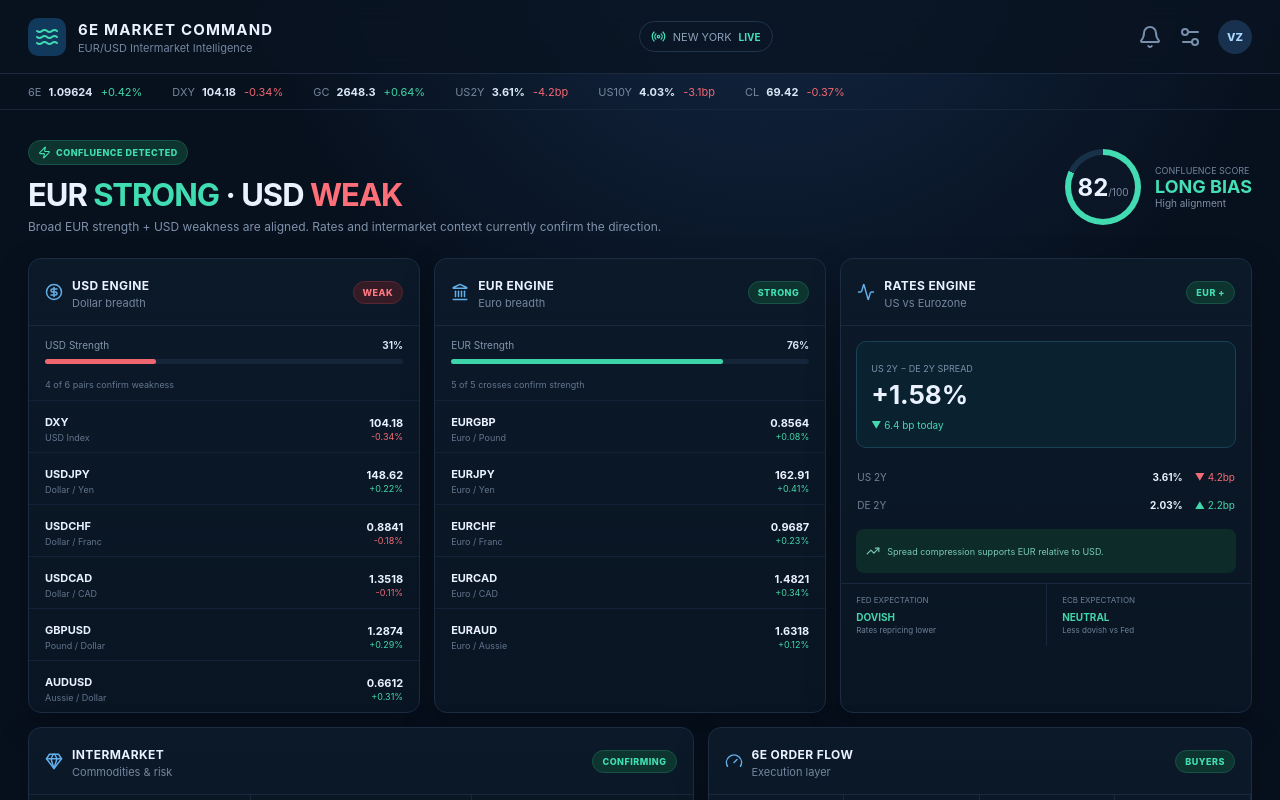
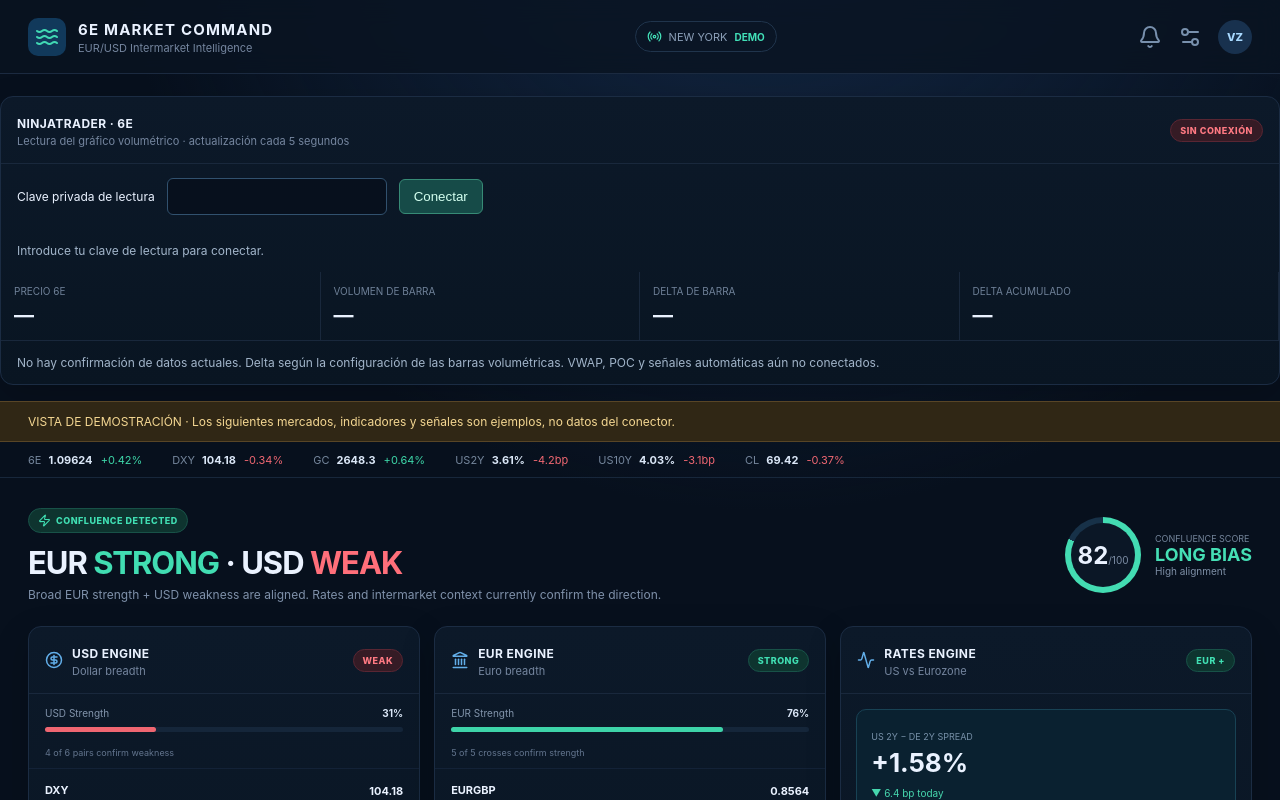
Before and after one commit to vjzuniromero89-stack/6E-Market-Command, a Next.js app: page / in a window 1280 px wide. Shown: the top 800 px of the page. Built offline with nearby package versions, Linux system fonts and the light colour scheme.

Commit message:
Add files via upload

```diff
--- /dev/null
+++ b/app/LiveFeed.js
@@ -0,0 +1,52 @@
+'use client';
+import { useEffect, useState } from 'react';
+
+const format = value => typeof value === 'number' ? value.toLocaleString('en-US') : '—';
+export default function LiveFeed() {
+  const [key, setKey] = useState('');
+  const [token, setToken] = useState('');
+  const [result, setResult] = useState(null);
+  const [message, setMessage] = useState('Introduce tu clave de lectura para conectar.');
+  const [now, setNow] = useState(0);
+  useEffect(() => {
+    if (!token) return;
+    let stopped = false, timer;
+    const controller = new AbortController();
+    async function poll() {
+      try {
+        const response = await fetch('/api/ninjatrader', {
+          headers: { Authorization: `Bearer ${token}` }, cache: 'no-store',
+          signal: AbortSignal.any([controller.signal, AbortSignal.timeout(8000)]),
+        });
+        const data = await response.json();
+        if (!response.ok) throw Error(data.error || 'No se pudo conectar.');
+        if (!stopped) { setResult(data); setMessage(''); setNow(Date.now()); }
+      } catch (error) {
+        if (!stopped) { setResult(null); setMessage(error.name === 'TypeError' ? 'Sin conexión con la web.' : error.message); }
+      }
+      if (!stopped) timer = setTimeout(poll, 5000);
+    }
+    poll();
+    const clock = setInterval(() => setNow(Date.now()), 1000);
+    return () => { stopped = true; clearTimeout(timer); clearInterval(clock); controller.abort(); };
+  }, [token]);
+  const snapshot = result?.snapshot;
+  const age = snapshot ? Math.max(0, Math.floor((now - Date.parse(snapshot.sentAt)) / 1000)) : null;
+  const live = result?.status === 'live' && age !== null && age < 20;
+  return <section className="livefeed card" aria-label="Conexión NinjaTrader">
+    <div className="ct"><div><b>NINJATRADER · 6E</b><span>Lectura del gráfico volumétrico · actualización cada 5 segundos</span></div><span className={'pill ' + (live ? 'green' : 'red')}>{live ? 'RECIBIENDO DATOS' : snapshot ? 'DATOS ANTIGUOS' : 'SIN CONEXIÓN'}</span></div>
+    {!token ? <form className="connectform" onSubmit={event => { event.preventDefault(); setToken(key.trim()); setKey(''); }}>
+      <label htmlFor="readkey">Clave privada de lectura</label>
+      <input id="readkey" type="password" autoComplete="off" value={key} onChange={e => setKey(e.target.value)} minLength={32} required />
+      <button type="submit">Conectar</button>
+    </form> : <div className="feedmeta"><span>{snapshot?.instrument || 'Esperando NinjaTrader…'}</span><button onClick={() => { setToken(''); setResult(null); setMessage('Conexión cerrada.'); }}>Desconectar</button></div>}
+    <p className="feedmessage" role="status">{message || (snapshot ? `Último envío hace ${age} s · barra ${snapshot.barTime} (hora del gráfico)` : 'Esperando el primer envío. Abre el gráfico con el conector activado.')}</p>
+    <div className="flowgrid">
+      <div><span>PRECIO 6E</span><b>{snapshot ? snapshot.price.toFixed(5) : '—'}</b></div>
+      <div><span>VOLUMEN DE BARRA</span><b>{format(snapshot?.barVolume)}</b></div>
+      <div><span>DELTA DE BARRA</span><b>{format(snapshot?.barDelta)}</b></div>
+      <div><span>DELTA ACUMULADO</span><b>{format(snapshot?.cumulativeDelta)}</b></div>
+    </div>
+    <p className="feedmessage">{live ? 'Datos del gráfico conectado; verifica que tu conexión de NinjaTrader sea Live.' : 'No hay confirmación de datos actuales.'} Delta según la configuración de las barras volumétricas. VWAP, POC y señales automáticas aún no conectados.</p>
+  </section>;
+}
--- /dev/null
+++ b/app/api/ninjatrader/route.js
@@ -0,0 +1,49 @@
+import { authorized, validateSnapshot, redis, feedKey } from '../../../lib/feed.mjs';
+
+export const runtime = 'nodejs';
+export const dynamic = 'force-dynamic';
+const json = (body, status = 200) => Response.json(body, {
+  status, headers: { 'Cache-Control': 'no-store, private', 'X-Content-Type-Options': 'nosniff' },
+});
+
+export async function GET(request) {
+  if (!authorized(request, process.env.DASHBOARD_READ_TOKEN)) return json({ error: 'Clave de lectura incorrecta o no configurada.' }, 401);
+  try {
+    const stored = await redis(['GET', feedKey()]);
+    if (!stored) return json({ status: 'waiting', snapshot: null });
+    const snapshot = JSON.parse(stored);
+    const age = Date.now() - Date.parse(snapshot.sentAt);
+    return json({ status: age >= -5000 && age < 20000 ? 'live' : 'stale', snapshot });
+  } catch {
+    return json({ error: 'Configura o revisa la conexión de almacenamiento en Vercel.' }, 503);
+  }
+}
+
+export async function POST(request) {
+  if (!authorized(request, process.env.NINJATRADER_INGEST_TOKEN)) return json({ error: 'Unauthorized' }, 401);
+  if (!request.headers.get('content-type')?.startsWith('application/json')) return json({ error: 'Expected JSON' }, 415);
+  let snapshot;
+  try {
+    if (!request.body) throw Error('Empty body');
+    const reader = request.body.getReader();
+    const chunks = []; let size = 0;
+    while (true) {
+      const { done, value } = await reader.read();
+      if (done) break;
+      size += value.byteLength;
+      if (size > 8192) { await reader.cancel(); return json({ error: 'Payload too large' }, 413); }
+      chunks.push(Buffer.from(value));
+    }
+    snapshot = validateSnapshot(JSON.parse(Buffer.concat(chunks).toString('utf8')));
+  } catch {
+    return json({ error: 'Invalid snapshot or Windows clock out of sync' }, 400);
+  }
+  try {
+    // Atomic: an older request must never overwrite a newer observation.
+    const script = "local old=redis.call('GET',KEYS[1]); if old and cjson.decode(old).sentAt >= ARGV[2] then return 0 end; redis.call('SET',KEYS[1],ARGV[1],'EX',120); return 1";
+    await redis(['EVAL', script, 1, feedKey(), JSON.stringify(snapshot), snapshot.sentAt]);
+    return json({ ok: true });
+  } catch {
+    return json({ error: 'Storage unavailable' }, 503);
+  }
+}
--- a/app/page.js
+++ b/app/page.js
@@ -1,4 +1,5 @@
 'use client';
+import LiveFeed from './LiveFeed';
 import {Activity, Bell, ChevronRight, CircleDollarSign, Gauge, Gem, Landmark, Menu, Radio, Settings2, ShieldAlert, TrendingDown, TrendingUp, Waves, Zap} from 'lucide-react';
 const usd=[['DXY','USD Index','104.18','-0.34%','down'],['USDJPY','Dollar / Yen','148.62','+0.22%','up'],['USDCHF','Dollar / Franc','0.8841','-0.18%','down'],['USDCAD','Dollar / CAD','1.3518','-0.11%','down'],['GBPUSD','Pound / Dollar','1.2874','+0.29%','up'],['AUDUSD','Aussie / Dollar','0.6612','+0.31%','up']];
 const eur=[['EURGBP','Euro / Pound','0.8564','+0.08%','up'],['EURJPY','Euro / Yen','162.91','+0.41%','up'],['EURCHF','Euro / Franc','0.9687','+0.23%','up'],['EURCAD','Euro / CAD','1.4821','+0.34%','up'],['EURAUD','Euro / Aussie','1.6318','+0.12%','up']];
@@ -7,8 +8,8 @@ function Pill({children,tone='neutral'}){return <span className={'pill '+tone}>{
 function Pair({p}){return <div className="pair"><div><b>{p[0]}</b><span>{p[1]}</span></div><div className="pairR"><strong>{p[2]}</strong><em className={p[4]}>{p[3]}</em></div></div>}
 function Meter({label,value,sub,tone}){return <div className="meter"><div className="meterTop"><span>{label}</span><b>{value}</b></div><div className="track"><i className={tone} style={{width:value}}/></div><small>{sub}</small></div>}
 export default function Page(){return <main>
-<header><div className="brand"><div className="logo"><Waves/></div><div><b>6E MARKET COMMAND</b><span>EUR/USD Intermarket Intelligence</span></div></div><div className="session"><Radio size={15}/><span>NEW YORK</span><b>LIVE</b></div><div className="headicons"><Bell/><Settings2/><div className="avatar">VZ</div></div></header>
-<div className="ticker"><span>6E <b>1.09624</b> <i>+0.42%</i></span><span>DXY <b>104.18</b> <i className="red">-0.34%</i></span><span>GC <b>2648.3</b> <i>+0.64%</i></span><span>US2Y <b>3.61%</b> <i className="red">-4.2bp</i></span><span>US10Y <b>4.03%</b> <i className="red">-3.1bp</i></span><span>CL <b>69.42</b> <i className="red">-0.37%</i></span></div>
+<header><div className="brand"><div className="logo"><Waves/></div><div><b>6E MARKET COMMAND</b><span>EUR/USD Intermarket Intelligence</span></div></div><div className="session"><Radio size={15}/><span>NEW YORK</span><b>DEMO</b></div><div className="headicons"><Bell/><Settings2/><div className="avatar">VZ</div></div></header>
+<LiveFeed/><div className="demo-label">VISTA DE DEMOSTRACIÓN · Los siguientes mercados, indicadores y señales son ejemplos, no datos del conector.</div><div className="ticker"><span>6E <b>1.09624</b> <i>+0.42%</i></span><span>DXY <b>104.18</b> <i className="red">-0.34%</i></span><span>GC <b>2648.3</b> <i>+0.64%</i></span><span>US2Y <b>3.61%</b> <i className="red">-4.2bp</i></span><span>US10Y <b>4.03%</b> <i className="red">-3.1bp</i></span><span>CL <b>69.42</b> <i className="red">-0.37%</i></span></div>
 <section className="hero"><div><Pill tone="green"><Zap size={13}/> CONFLUENCE DETECTED</Pill><h1>EUR <span>STRONG</span> · USD <span className="weak">WEAK</span></h1><p>Broad EUR strength + USD weakness are aligned. Rates and intermarket context currently confirm the direction.</p></div><div className="score"><div className="ring"><div><b>82</b><span>/100</span></div></div><div><small>CONFLUENCE SCORE</small><strong>LONG BIAS</strong><span>High alignment</span></div></div></section>
 <section className="gridTop"><div className="card"><div className="ct"><CircleDollarSign/><div><b>USD ENGINE</b><span>Dollar breadth</span></div><Pill tone="red">WEAK</Pill></div><Meter label="USD Strength" value="31%" sub="4 of 6 pairs confirm weakness" tone="redbar"/>{usd.map((x,i)=><Pair p={x} key={i}/>)}</div>
 <div className="card"><div className="ct"><Landmark/><div><b>EUR ENGINE</b><span>Euro breadth</span></div><Pill tone="green">STRONG</Pill></div><Meter label="EUR Strength" value="76%" sub="5 of 5 crosses confirm strength" tone="greenbar"/>{eur.map((x,i)=><Pair p={x} key={i}/>)}</div>
```
Also changed, not shown: app/globals.css.
